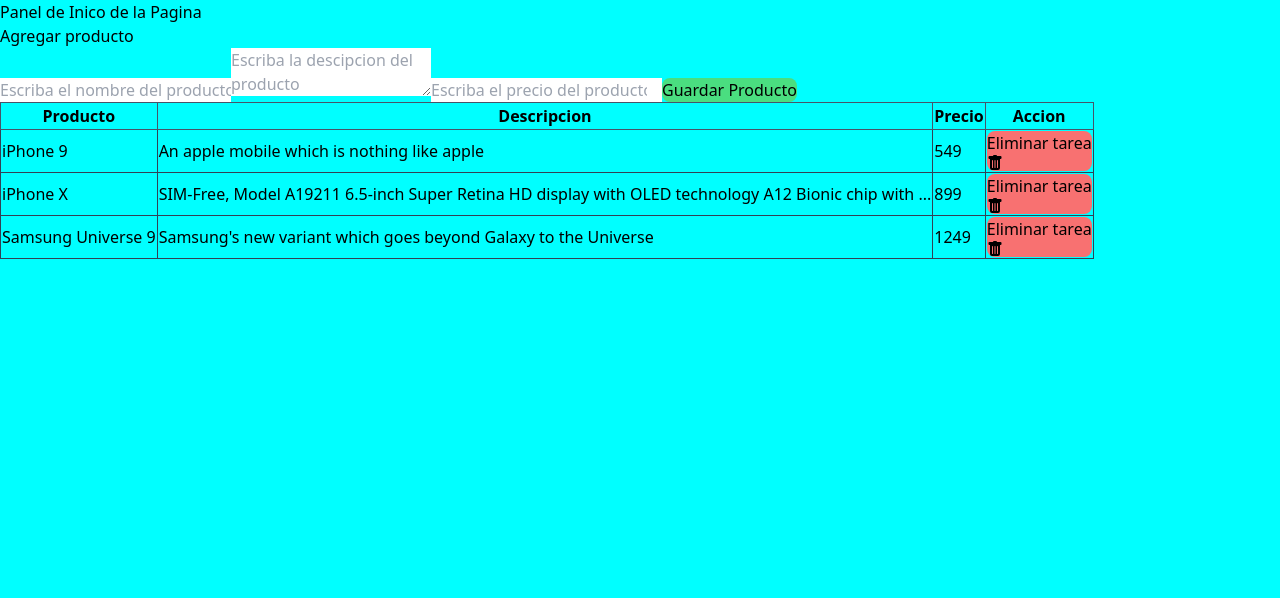
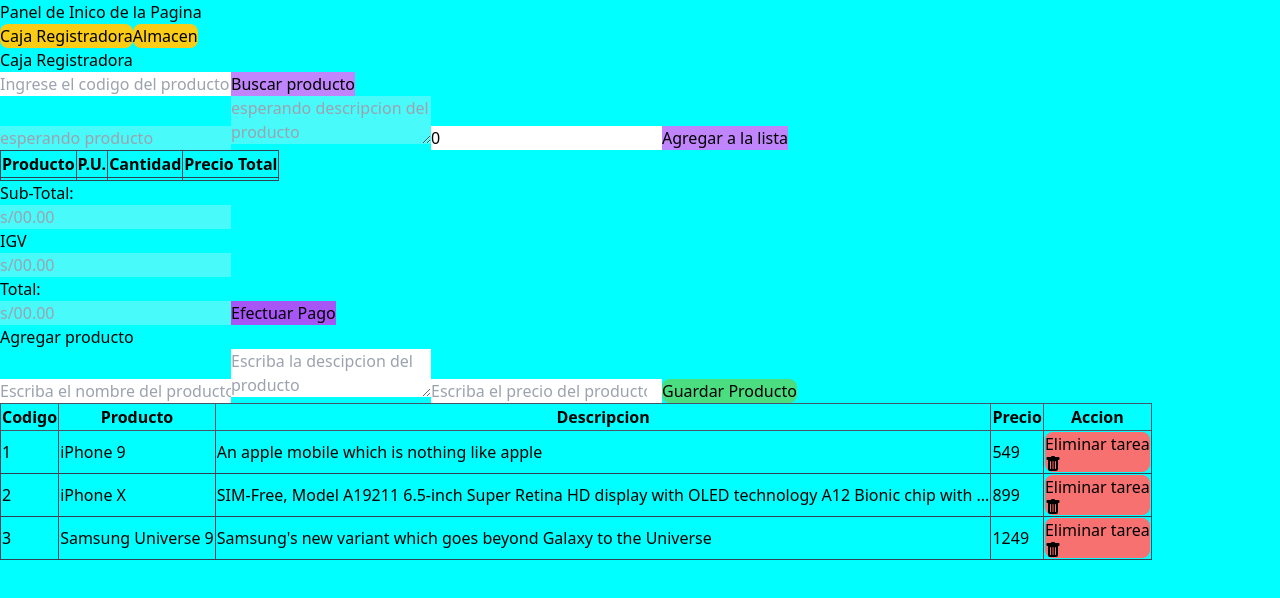
Before and after one commit to rocha732/minimarket-plantilla, a React (Create React App) app: page / in a window 1280 px wide. Shown: the top 598 px of the page. Built offline with nearby package versions, Linux system fonts and the light colour scheme.

Commit message:
Se agrego lo necesario visualmente sin contar el CSS para la caja registradora, tambien a la lista de productos que iria en el almacen se le agrego el id del producto para uqe sea visible

```diff
--- a/src/App.js
+++ b/src/App.js
@@ -3,7 +3,7 @@
 import PanelInicial from "./PanelInicial";
 import { products as data } from "./data/products";
 import { useState, useEffect } from "react";
-
+import CajaRegistradora from "./CajaRegistradora";
 function App() {
   const [products, setProducts] = useState([]);
   useEffect(() => {
@@ -28,6 +28,7 @@
   return (
     <div>
       <PanelInicial />
+      <CajaRegistradora />
       <AgregarProductos createProduct={createProduct} />
       <ListaProductos products={products} deleteProduct={deleteProduct}/>
     </div>
--- /dev/null
+++ b/src/CajaRegistradora.js
@@ -0,0 +1,51 @@
+import React from "react";
+
+function CajaRegistradora() {
+  return (
+    <div>
+      <form>
+        <h1>Caja Registradora</h1>
+        <input placeholder="Ingrese el codigo del producto" />
+        <button className="bg-purple-400">Buscar producto</button>
+        <div>
+          <input placeholder="esperando producto" disabled />
+          <textarea placeholder="esperando descripcion del producto" disabled />
+          <input value={0} type="number" />
+          <button className="bg-purple-400">Agregar a la lista</button>
+        </div>
+        <div>
+          <table className="table-auto">
+            <thead>
+              <tr>
+                <th className="border border-slate-700">Producto</th>
+                <th className="border border-slate-700">P.U.</th>
+                <th className="border border-slate-700">Cantidad</th>
+                <th className="border border-slate-700">Precio Total</th>
+              </tr>
+            </thead>
+            <tbody>
+              <tr>
+                <td className="border border-slate-700"></td>
+                <td className="border border-slate-700"></td>
+                <td className="border border-slate-700"></td>
+                <td className="border border-slate-700"></td>
+              </tr>
+            </tbody>
+          </table>
+        </div>
+        <div>
+            <h1>Sub-Total: </h1>
+            <input placeholder="s/00.00" disabled/>
+            <h1>IGV</h1>
+            <input placeholder="s/00.00" disabled/>
+            <h1>Total: </h1>
+            <input placeholder="s/00.00" disabled/>
+
+            <button className="bg-purple-500">Efectuar Pago</button>
+        </div>
+      </form>
+    </div>
+  );
+}
+
+export default CajaRegistradora;
--- a/src/ListaProductos.js
+++ b/src/ListaProductos.js
@@ -6,6 +6,8 @@
       <table className="table-auto">
         <thead className="text-center">
           <tr>
+
+          <th className="border border-slate-600">Codigo</th>
             <th className="border border-slate-600">Producto</th>
             <th className="border border-slate-600">Descripcion</th>
             <th className="border border-slate-600">Precio</th>
@@ -15,6 +17,7 @@
         <tbody className=" ">
           {products.map((products) => (
             <tr key={products.id}>
+              <td className="border border-slate-700">{products.id}</td>
               <td className="border border-slate-700">{products.title}</td>
               <td className="border border-slate-700">
                 {products.description}
--- a/src/PanelInicial.js
+++ b/src/PanelInicial.js
@@ -1,9 +1,13 @@
 function PanelInicial() {
   return (
     <div>
-
         <h1>Panel de Inico de la Pagina</h1>
-
+        <button className="rounded-lg bg-yellow-400">
+          Caja Registradora
+        </button>
+        <button className="rounded-lg bg-yellow-400">
+          Almacen
+        </button>
     </div>
   );
 }
```
